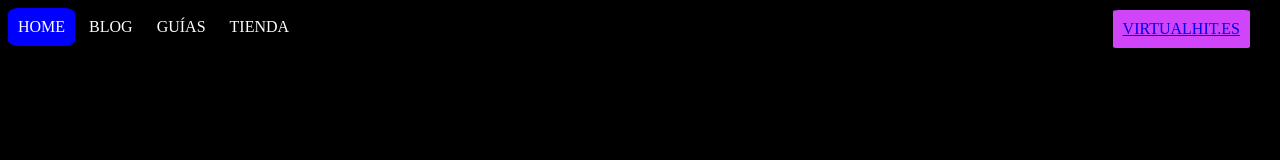
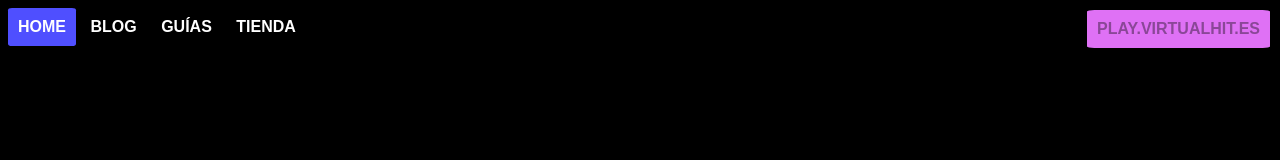
Before and after one commit to RuizoxDev/PersonalProject, a plain HTML site: page index.html in a window 1280 px wide. Drawn offline with Linux system fonts and the light colour scheme; a web font is replaced by a local one.

Commit message:
boton morao

```diff
--- /dev/null
+++ b/copy.js
@@ -0,0 +1,3 @@
+document.getElementById("myButton").addEventListener("click", function(){
+    navigator.clipboard.writeText("jeque");
+});
--- a/index.html
+++ b/index.html
@@ -6,6 +6,8 @@
     <meta name="viewport" content="width=device-width, initial-scale=1.0">
     <title>VirtualHit</title>
     <link rel="stylesheet" href="style.css">
+    <script src="copy.js"></script>
+    <link href="https://fonts.googleapis.com/css2?family=Proxima+Nova:wght@400;700&display=swap" rel="stylesheet">
 </head>
 <body>
     <nav>
@@ -16,8 +18,9 @@
     </nav>
 
     <div class="copiarIPnav">
-        <a href="#" id="copylink">VIRTUALHIT.ES</a>
+        <a id="myButton">PLAY.VIRTUALHIT.ES</a>
     </div>
+
 
 
 </body>
--- a/style.css
+++ b/style.css
@@ -1,5 +1,6 @@
 body{
     background-color: black;
+    font-family: 'Proxima Nova', sans-serif;
 }
 
 /* MENU */
@@ -12,22 +13,22 @@ nav a {
     padding: 10px;
     background-color: rgb(0, 0, 0);
     text-decoration: none;
-    color: white
+    color: white;
+    font-weight: bold;
 
 }
 
 nav a:first-child {
-    background-color: blue;
-    border-radius: 15%;
+    background-color: rgb(79, 79, 255);
+    border-radius: 6%;
   }
 
   nav a:hover {
-    background-color: blue;
-    border-radius: 15%;
+    background-color: rgb(79, 79, 255);
+    border-radius: 6%;
   }
 
 /* MENU DERECHA */
-
 
 .copiarIPnav{
     position: fixed;
@@ -35,8 +36,18 @@ nav a:first-child {
     right: 0;
     display: flex;
     padding: 10px;
-    background-color: rgb(208, 69, 250);
+}
+
+#myButton {
+    background-color: #df71f5; /* color morado claro */
+    padding: 10px;
     border-radius: 4%;
-    margin-top: 10px;
-    margin-right: 30px;
+    color: #8a4797; /* color blanco */
+    top: 20px; /* margen superior de 20px */
+    right: 20px; /* margen derecho de 20px */
+    font-weight: bold;
 }
+
+#myButton:hover {
+    background-color: #ea98fa; /* color morado más claro */
+}
```
